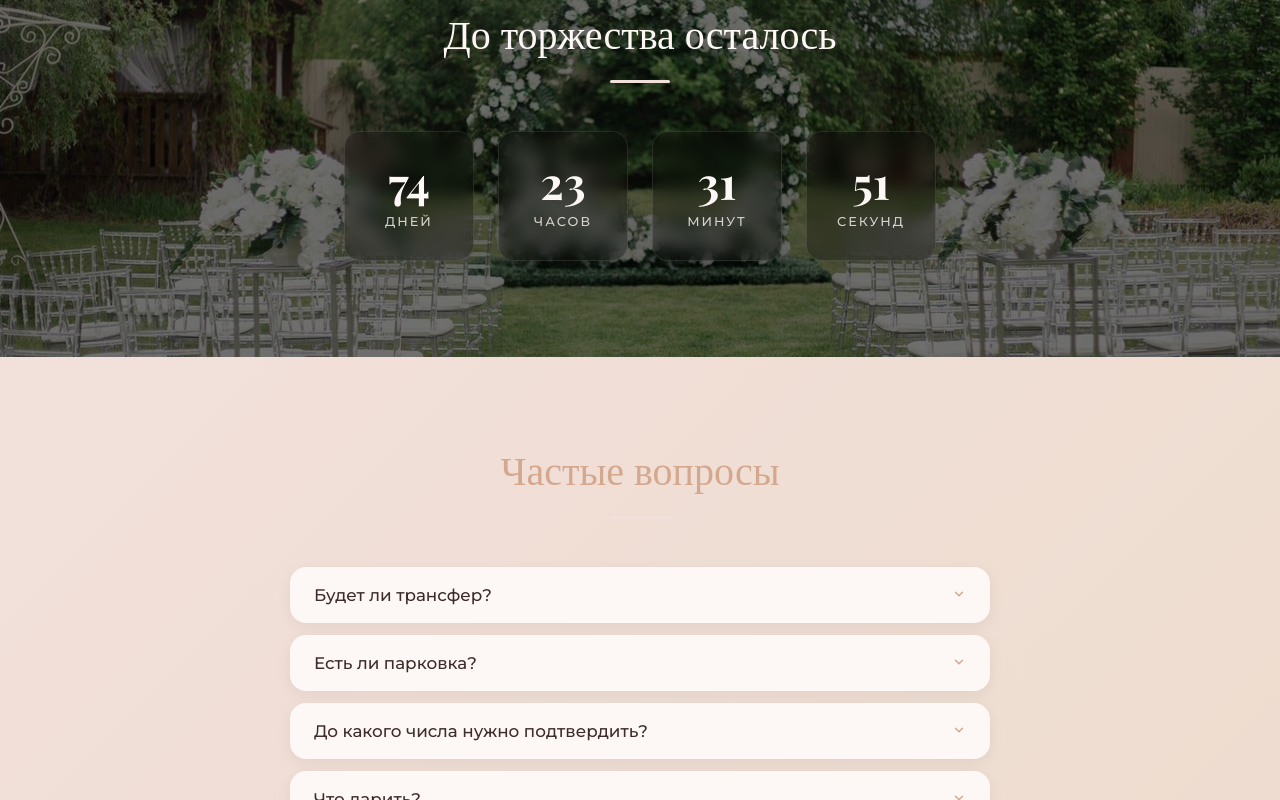
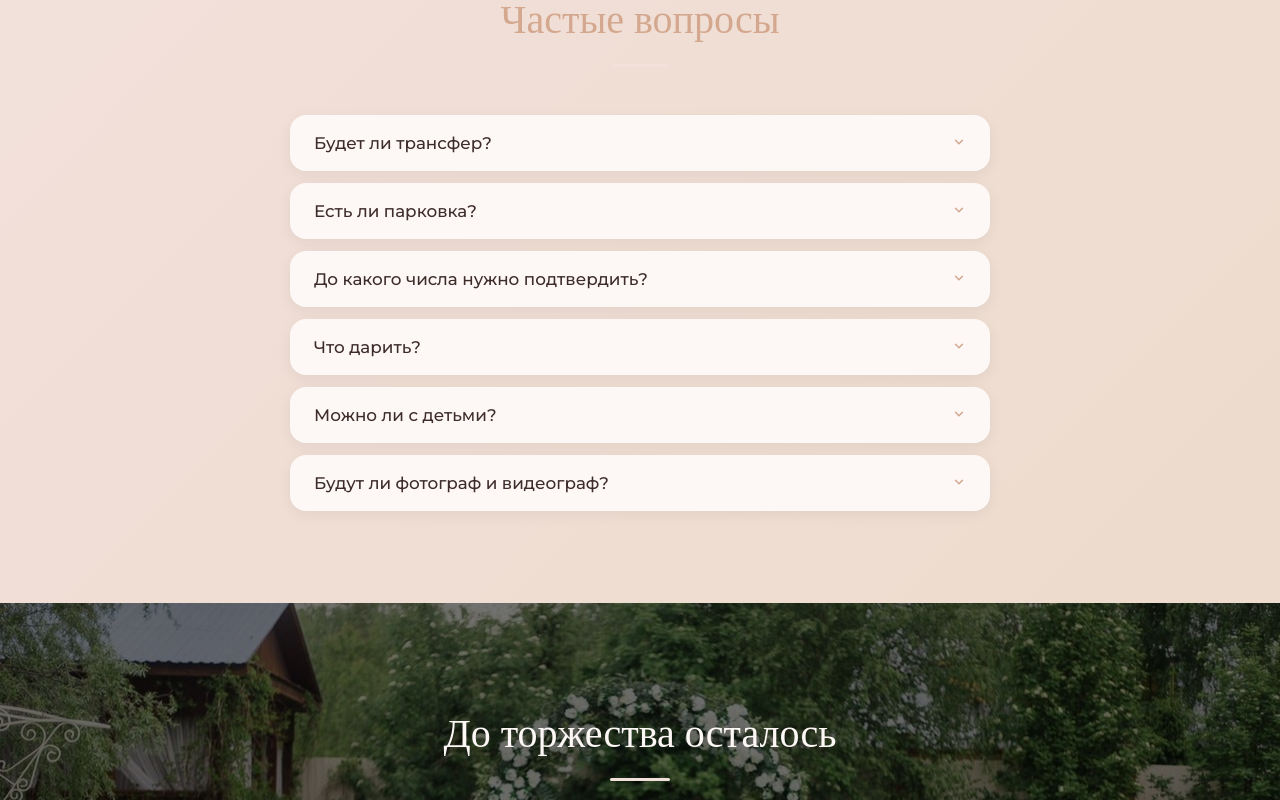
Before and after one commit to 5h4r3r/invitation, a Vue app: page / in a window 1280 px wide. Shown: the part 4960-5760 px from the top of the page. Built offline with nearby package versions, Linux system fonts and the light colour scheme; no server answers; a web font is replaced by a local one.

Commit message:
timer to before rsvp

```diff
--- a/src/App.vue
+++ b/src/App.vue
@@ -6,7 +6,6 @@
   <TimelineSection />
   <MapSection />
   <DressCode />
-  <TimerSection />
   <FaqSection />
   <MusicPlayer
     v-if="config.musicPlayer.enabled"
@@ -17,6 +16,7 @@
     v-if="config.photoGallery.enabled"
     :link="config.photoGallery.link"
   />
+  <TimerSection />
   <RsvpForm :guestName="guestName" />
   <SiteFooter />
 </template>
```
Also changed, not shown: 2 other files (tests, documents, lock files or other folders).
